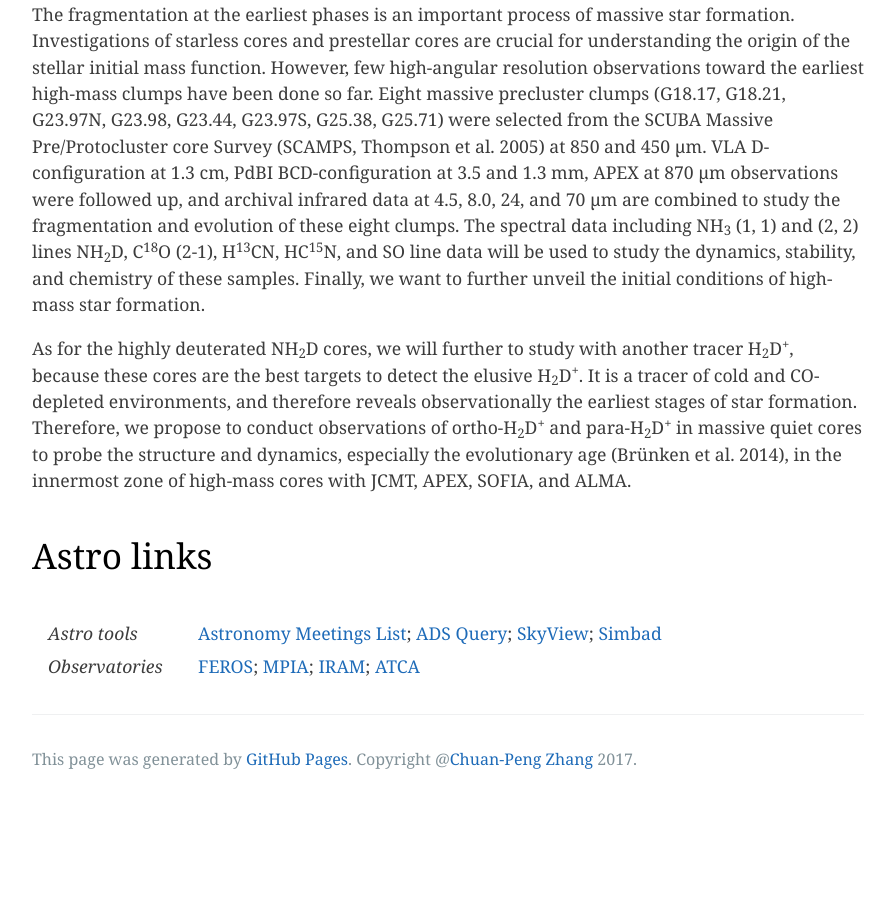
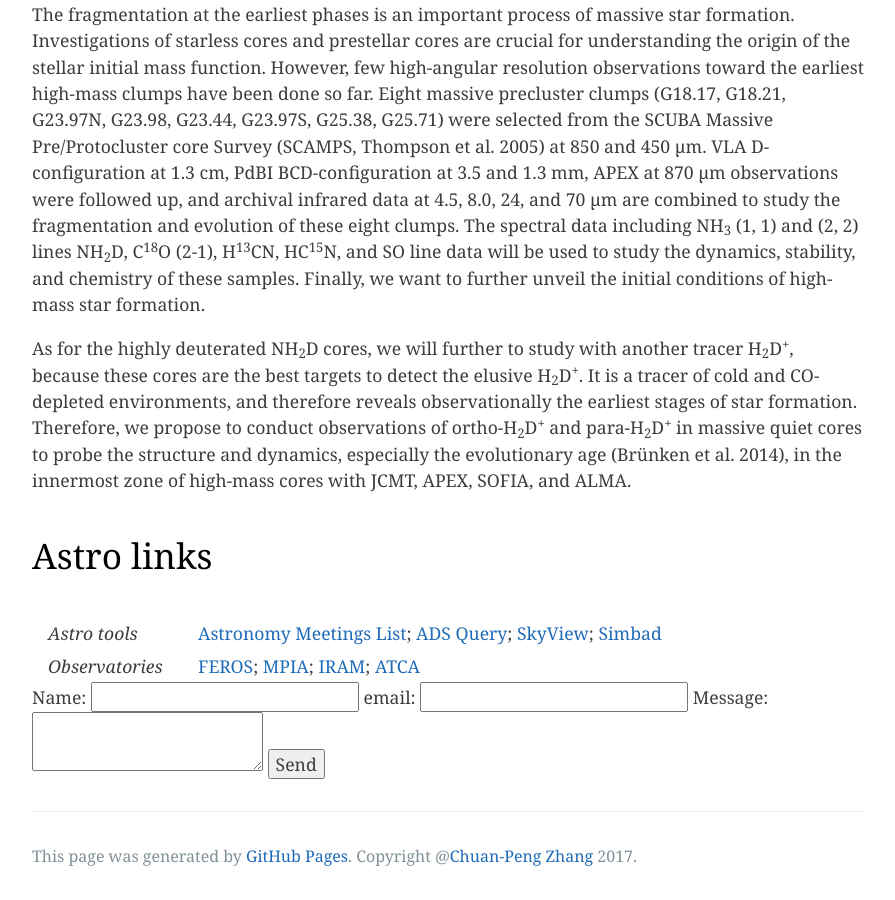
Before and after one commit to zcp521/zcp521.github.io, a Jekyll site: the page built from index.html, in a window 1280 px wide and 900 px high, scrolled down 2067 px. Shown: the whole window, without its empty margins (192-1087 px from the left). Built offline with Jekyll 4.4.1, drawn with Linux system fonts in a browser that asks for light colours; the list of posts is cut into pages by our own code; before the commit the page ends 2870 px from its top, so only the background shows below that.

Commit message:
Initial commit

```diff
--- a/index.html
+++ b/index.html
@@ -121,6 +121,30 @@ in the innermost zone of high-mass cores with JCMT, APEX, SOFIA, and ALMA.
     </tbody>
 </table>
 
+
+<!DOCTYPE>
+<html>
+<head>
+<meta charset="utf-8">
+<title>Contact Me</title>
+</head>
+<body>
+
+<form method="post" action="contact.php">
+	<label for="name">Name:</label>
+	<input type="text" class="text" name="cf_name" id="name" />
+	<label for="email">email:</label>
+	<input type="text" class="text" name="cf_email" id="email" />
+	<label for="text">Message:</label>
+	<textarea class="text" name="cf_message" id="message"></textarea>
+	<input type="submit" class="submit" value="Send" />
+</form>
+
+
+</body>
+</html>
+
+
 <!--
 <div class="sketchfab-embed-wrapper"><iframe width="640" height="480" src="https://sketchfab.com/models/4c12c402559d4e879dfbadcd45463f5c/embed" frameborder="0" allowvr allowfullscreen mozallowfullscreen="true" webkitallowfullscreen="true" onmousewheel=""></iframe>
 -->
```
